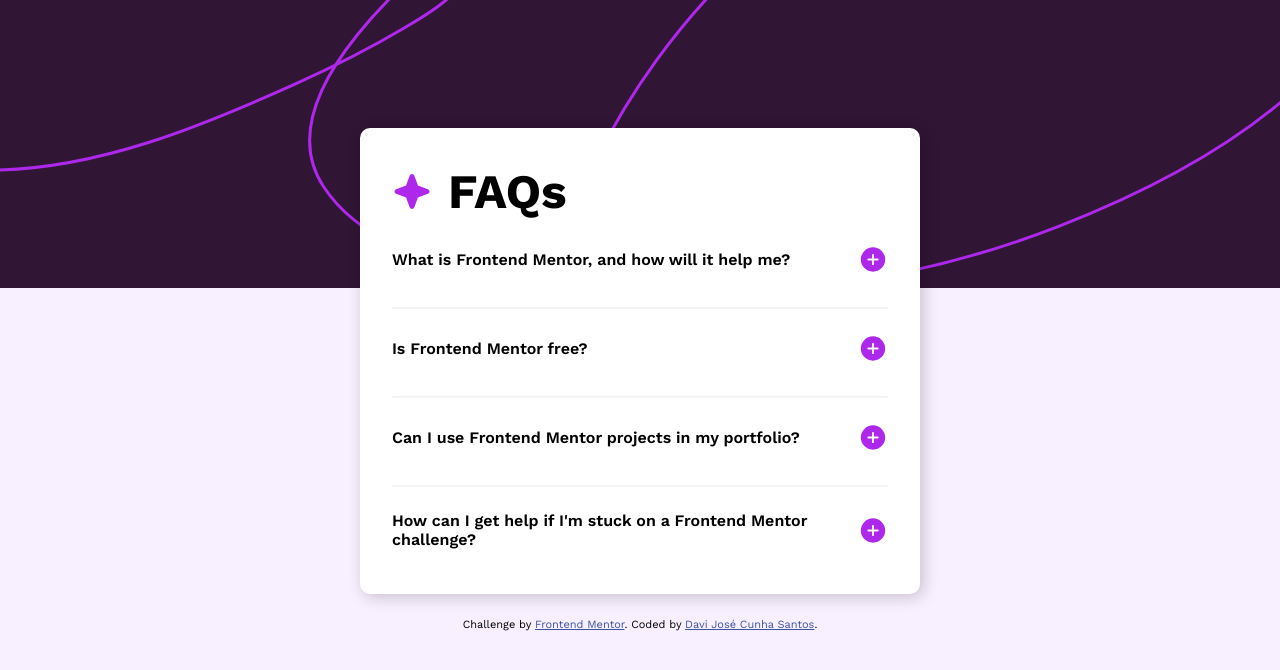
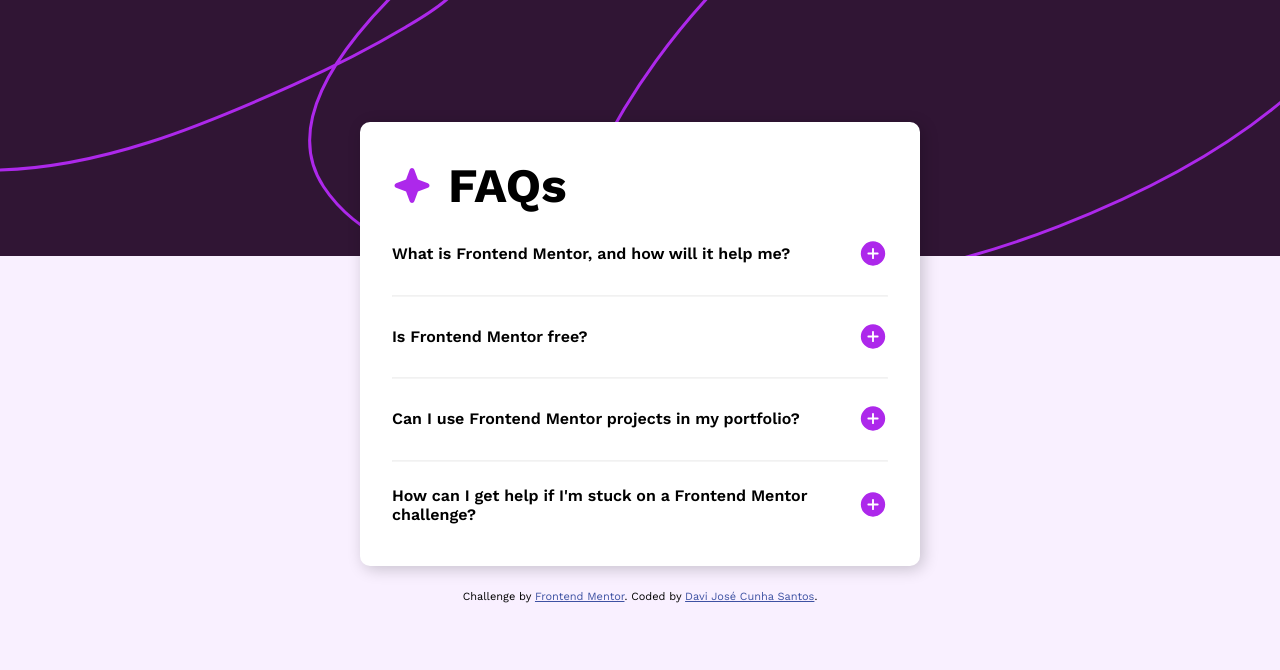
Before and after one commit to Dex64ter/FAQ, a plain HTML site: page index.html in a window 1280 px wide. Drawn offline with nearby package versions, Linux system fonts and the light colour scheme.

Commit message:
Improve styles

```diff
--- a/style.css
+++ b/style.css
@@ -27,7 +27,7 @@
 
   background-image: url('./assets/images/background-pattern-desktop.svg');
   width: 100%;
-  height: 18rem;
+  height: 16rem;
   top: 0;
   z-index: -1;
 }
@@ -35,7 +35,7 @@
 .container {
   background: var(--white);
   margin: 0 auto;
-  margin-top: 8rem;
+  margin-top: 7.625rem;
   max-width: 35rem;
   padding: 2.2rem 2rem 1.8rem;
 
@@ -60,7 +60,7 @@
   flex-direction: column;
   font-size: 1rem;
   margin-top: 1.5rem;
-  gap: 1rem;
+  gap: .8rem;
 }
 
 .ask-question strong {
@@ -84,14 +84,12 @@
   max-height: 0;
   overflow: hidden;
   color: rgba(0, 0, 0, .5);
-  transition: max-height .5s ease-in-out, opacity .2s;
-  opacity: 0;
+  transition: max-height .3s ease-in-out;
 }
 
 .ask-question.active .answers {
   max-height: 25rem;
   color: rgba(0, 0, 0, .5);
-  opacity: 1;
 }
 
 hr {
```
Also changed, not shown: 1 other file.
